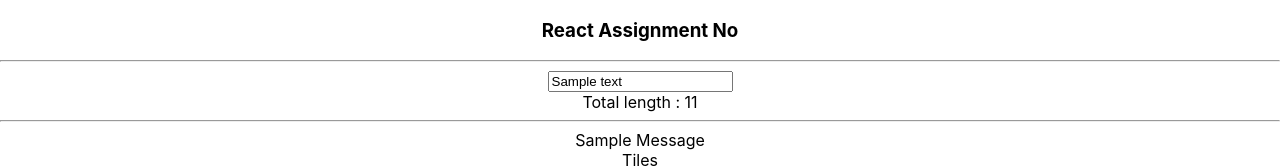
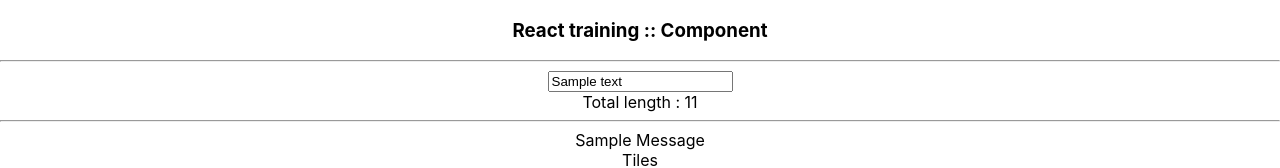
Before and after one commit to swabha1/react-training-examples, a React (Create React App) app: page / in a window 1280 px wide. Shown: the top 168 px of the page. Built offline with nearby package versions, Linux system fonts and the light colour scheme.

Commit message:
Changed label

```diff
--- a/src/App.js
+++ b/src/App.js
@@ -20,7 +20,7 @@ export default class App extends React.Component {
   render() {
     return (
       <div className="App">
-        <h3>React Assignment No</h3>
+        <h3>React training :: Component</h3>
         <hr />
         <div>
           <input
```
